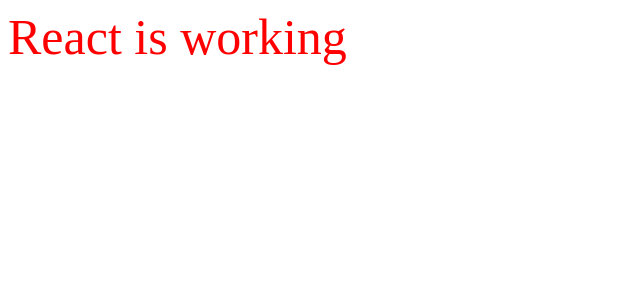
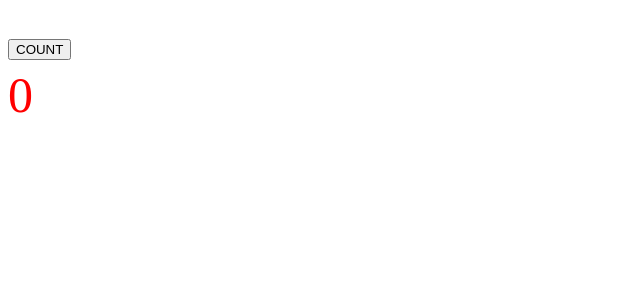
Before and after one commit to Insomenya/ulbi_react_redux, a React app: page / in a window 1280 px wide. Shown: the top 300 px of the page, without its empty margins (0-640 px from the left). Built offline with nearby package versions, Linux system fonts and the light colour scheme.

Commit message:
added repo slice

```diff
--- a/package.json
+++ b/package.json
@@ -33,7 +33,10 @@
     "webpack-dev-server": "^5.2.0"
   },
   "dependencies": {
+    "@reduxjs/toolkit": "^2.5.1",
+    "axios": "^1.7.9",
     "react": "^19.0.0",
-    "react-dom": "^19.0.0"
+    "react-dom": "^19.0.0",
+    "react-redux": "^9.2.0"
   }
 }
--- a/src/components/App.jsx
+++ b/src/components/App.jsx
@@ -1,11 +1,21 @@
 import React from "react";
 import './app.less';
+import { useDispatch, useSelector } from "react-redux";
+import { countSet } from "../store/repoSlice";
 
 const App = (props) => {
+    const dispatch = useDispatch();
+    const count = useSelector((state) => state.repo.count);
+
+    function onCountClick() {
+        dispatch(countSet(5))
+    }
+
   return (
-    <div className="app">
-      React is working
-    </div>
+      <div className="app">
+          <button onClick={() => onCountClick()}>COUNT</button>
+          <div>{count}</div>
+      </div>
   )
 };
 
--- a/src/index.jsx
+++ b/src/index.jsx
@@ -1,9 +1,13 @@
 import React from 'react';
 import { createRoot } from 'react-dom/client';
 import App from './components/App.jsx';
+import { store } from "./store/store";
+import { Provider } from "react-redux";
 
 const root = createRoot(document.getElementById('root'));
 
 root.render(
-    <App/>
+    <Provider store={store}>
+        <App />
+    </Provider>
 );
--- /dev/null
+++ b/src/store/repoSlice.js
@@ -0,0 +1,19 @@
+import { createSlice } from "@reduxjs/toolkit";
+
+const initialState = {
+    items: [],
+    count: 0
+};
+
+const repoSlice = createSlice({
+    name: 'repo',
+    initialState,
+    reducers: {
+        countSet(state, action) {
+            state.count = action.payload;
+        }
+    }
+});
+
+export const { countSet } = repoSlice.actions;
+export default repoSlice.reducer;
--- /dev/null
+++ b/src/store/store.js
@@ -0,0 +1,8 @@
+import { configureStore } from "@reduxjs/toolkit";
+import repoReducer from './repoSlice';
+
+export const store = configureStore({
+    reducer: {
+        repo: repoReducer
+    }
+});
--- a/webpack.config.js
+++ b/webpack.config.js
@@ -8,6 +8,9 @@
         path: path.resolve(__dirname, "dist"),
         filename: "[name].[fullhash].js",
         clean: true
+    },
+    resolve: {
+        extensions: ['.js', '.jsx']
     },
     devServer: {
         port: 3000,
```
